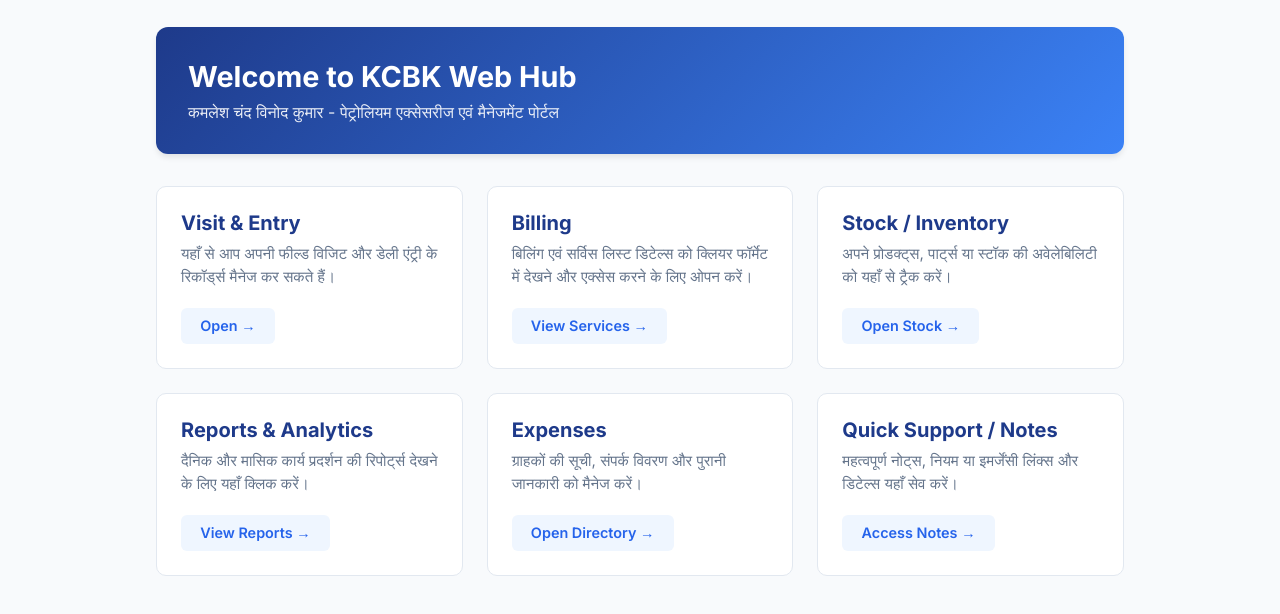
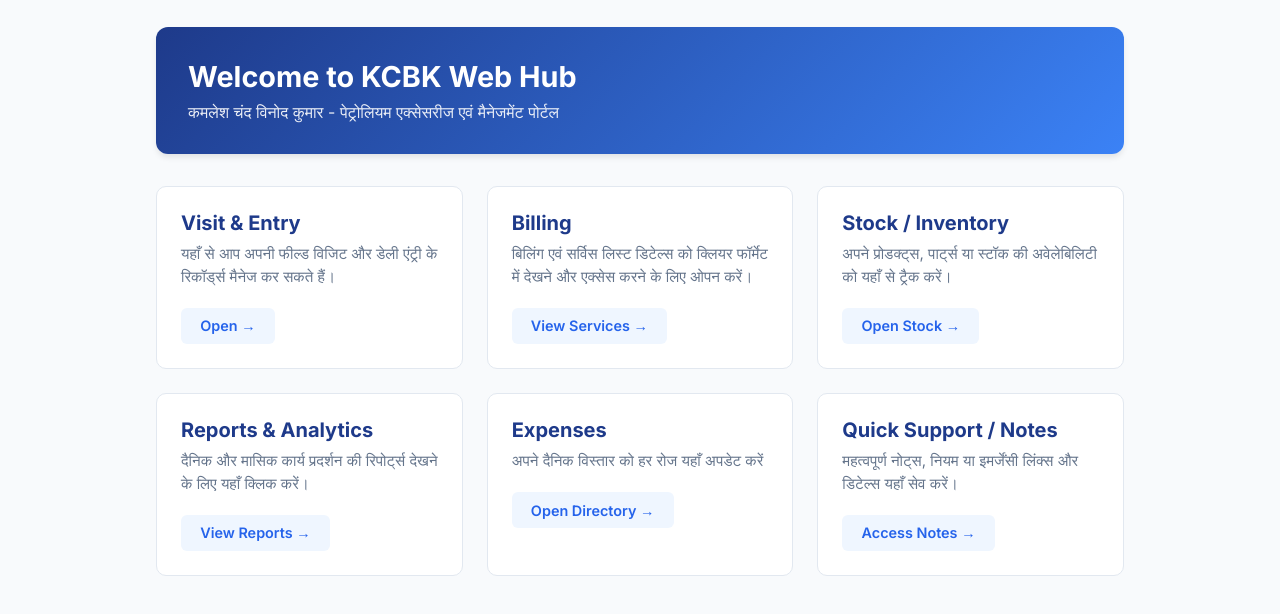
Before and after one commit to dubeysaab120-crypto/kcbk-web-app, a plain HTML site: page index.Html in a window 1280 px wide. Shown: the part 70-684 px from the top of the page. Drawn offline with Linux system fonts and the light colour scheme.

Commit message:
Update index.Html

```diff
--- a/index.Html
+++ b/index.Html
@@ -224,7 +224,7 @@
             <!-- Card 5 -->
             <div class="card">
                 <h3> Expenses</h3>
-                <p>ग्राहकों की सूची, संपर्क विवरण और पुरानी जानकारी को मैनेज करें।</p>
+                <p>अपने दैनिक विस्तार को हर रोज यहाँ अपडेट करें</p>
                 <a href="https://script.google.com/macros/s/AKfycbyxU155wXVo33gsFp69YpVbyfb4WyCwPlOsqZkinZ1rkMS-bY2_WDjZ7uaeSjUUg_NSXQ/exec" target="_blank" class="card-btn">Open Directory &rarr;</a>
             </div>
 
```
